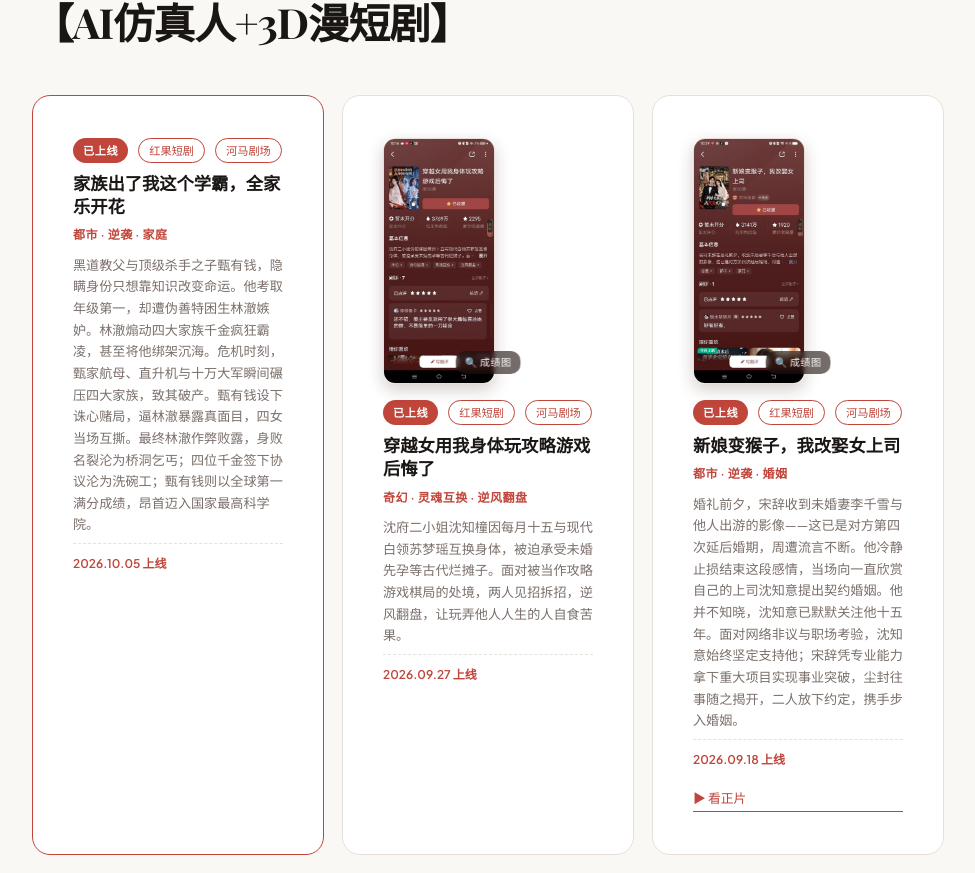
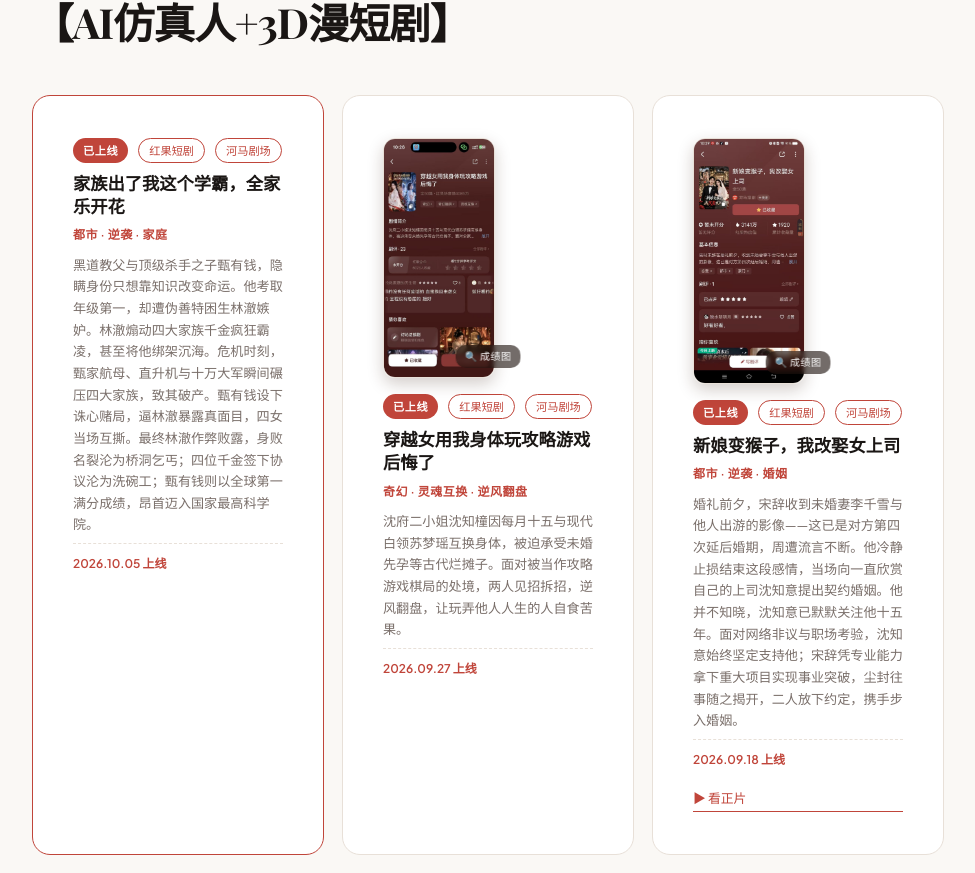
Before and after one commit to DreamHe-ai/hemenghan-portfolio, a React (Vite) app: page / in a window 1280 px wide. Shown: the part 3189-4062 px from the top of the page, without its empty margins (152-1127 px from the left). Built offline with nearby package versions, Linux system fonts and the light colour scheme; a web font is replaced by a local one.

Commit message:
Switch chuanyue screenshot to newer stats image

```diff
--- a/src/content.ts
+++ b/src/content.ts
@@ -227,7 +227,7 @@ export const SITE = {
 
         title: '穿越女用我身体玩攻略游戏后悔了',
 
-        shot: '/shots/chuanyue.jpg',
+        shot: '/shots/chuanyue2.jpg',
 
         genre: '奇幻 · 灵魂互换 · 逆风翻盘',
 
```
